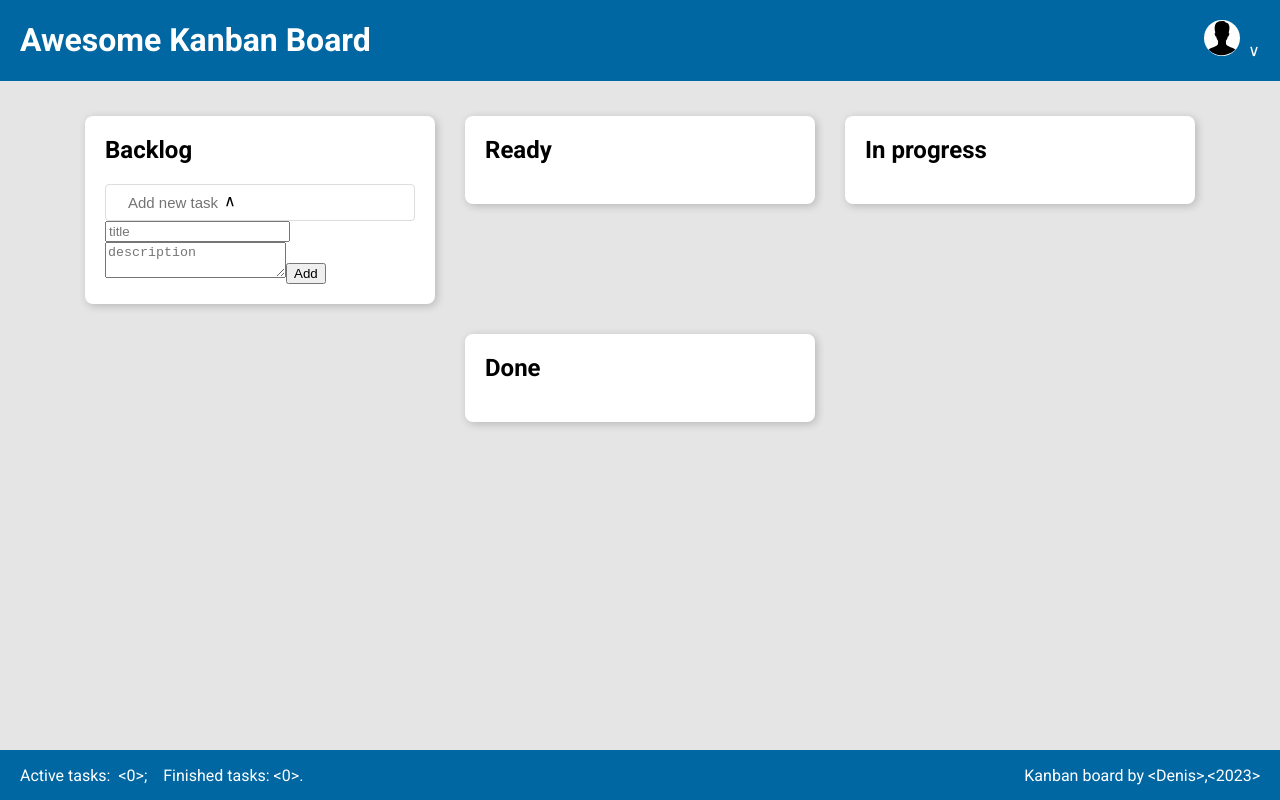
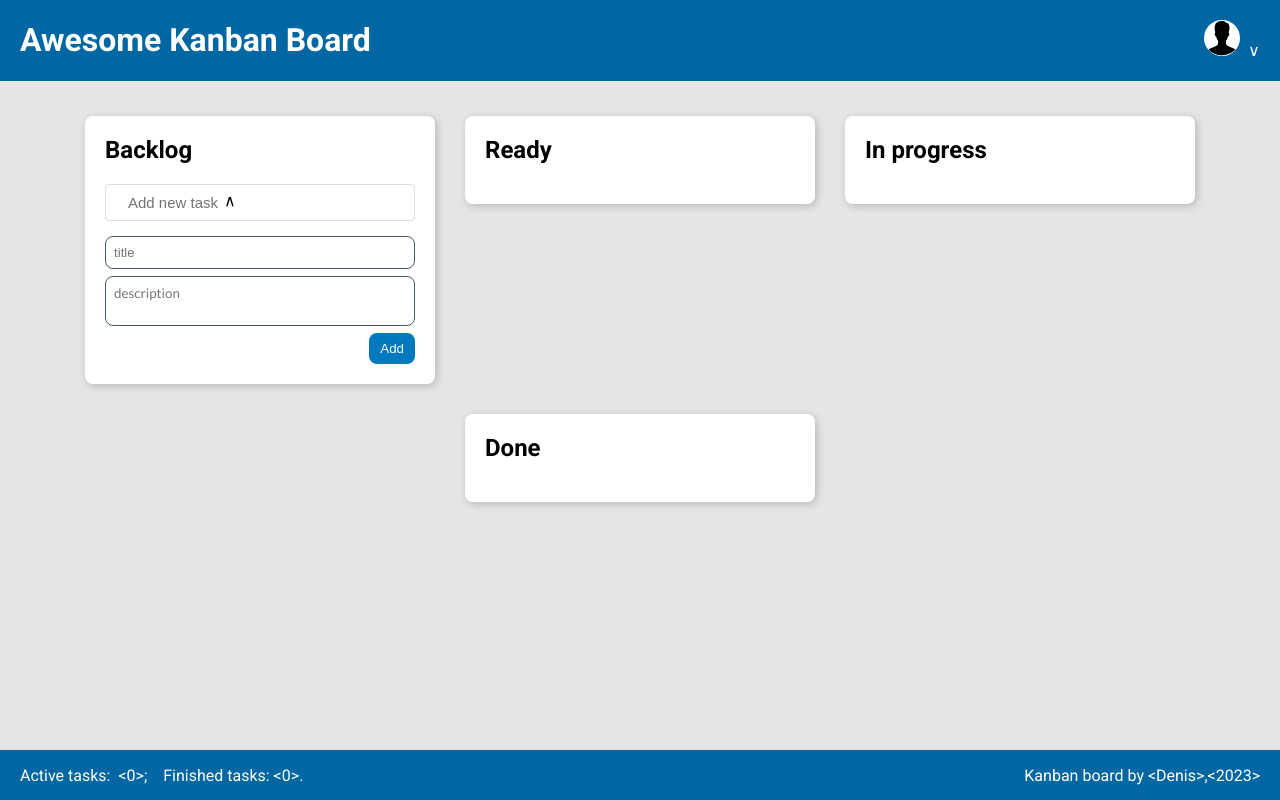
Before and after one commit to hellwail/kanban, a React (Create React App) app: page / in a window 1280 px wide. Both pictures are taken after a click on the button "Add new task". Built offline with nearby package versions, Linux system fonts and the light colour scheme; the HTML template or start-up script is replaced by a standard one.

Commit message:
form styles

```diff
--- a/src/components/forms/Forms.module.css
+++ b/src/components/forms/Forms.module.css
@@ -0,0 +1,32 @@
+.form {
+	margin-top: 15px;
+	display: flex;
+	flex-direction: column;
+}
+
+.input {
+	display: block;
+	border: 1px solid #465671;
+	border-radius: 8px;
+	margin-bottom: 7px;
+	padding: 8px;
+}
+
+.textarea {
+	resize: none;
+	font-family: 'Lato', sans-serif;
+}
+
+.submit {
+	background: #0079BF;
+	color: #fff;
+	border: none;
+	border-radius: 8px;
+	padding: 8px 11px;
+	cursor: pointer;
+	align-self: flex-end;
+}
+
+.submit:hover {
+	background: #09405f;
+}
--- a/src/components/list/List.jsx
+++ b/src/components/list/List.jsx
@@ -10,8 +10,6 @@ const List = props => {
 	const { title, type, tasks, addNewTask,  previousTasks, allTasks, setTasksMain } = props
 	const [isFormVisible, setFormVisible1] = useState(false)
 	const [errorTrigered, setError] = useState(false)
-
-
 
 	function addTaskClick() {
 		setFormVisible1(!isFormVisible)
@@ -47,7 +45,6 @@ const List = props => {
 	}
 
 	function changeTaskCategory(e, taskId) {
-
 		const updatedTasks = allTasks.map(task => {
 			if (taskId === task.id) {
 				return { ...task, status: type }
--- a/src/components/list/List.module.css
+++ b/src/components/list/List.module.css
@@ -20,8 +20,6 @@
 	border-radius: 8px;
 	transition: 0.3s;
 }
-
-.task:hover {}
 
 .taskLink {
 	text-decoration: none;
@@ -102,7 +100,6 @@
 	transform: rotate(180deg);
 }
 
-
 .addTaskButtonBlock{
 	display: flex;
 	align-items: center;
@@ -110,6 +107,7 @@
 	border: 1px solid #ddd;
 	border-radius: 4px;
 }
+
 .addTaskBlock{
 	display: block;
 	margin-top: 1em;
@@ -117,6 +115,7 @@
 	cursor: pointer;
 	user-select: none;
 }
+
 .addTaskItem{
 	padding: 1em;
 	cursor: pointer;
@@ -124,9 +123,11 @@
 	color: #1e1e1e;
 	background-color: #e1e1e126;
 }
+
 .addTaskItem:not(:last-child) {
 	border-bottom: 1px solid #b0b0b0;
 }
+
 .addTaskItem:hover {
 	background-color: #e1e1e1;
 }
--- a/src/config.js
+++ b/src/config.js
@@ -1,8 +1,8 @@
 const LIST_TYPES = {
 	BACKLOG: 'BACKLOG',
-	READY: 'На выполение',
-	IN_PROGRESS: 'В процессе',
-	DONE: 'Готовые'
+	READY: 'READY',
+	IN_PROGRESS: 'IN PROGRESS',
+	DONE: 'DONE'
 }
 
 const LIST_COPY = {
```
